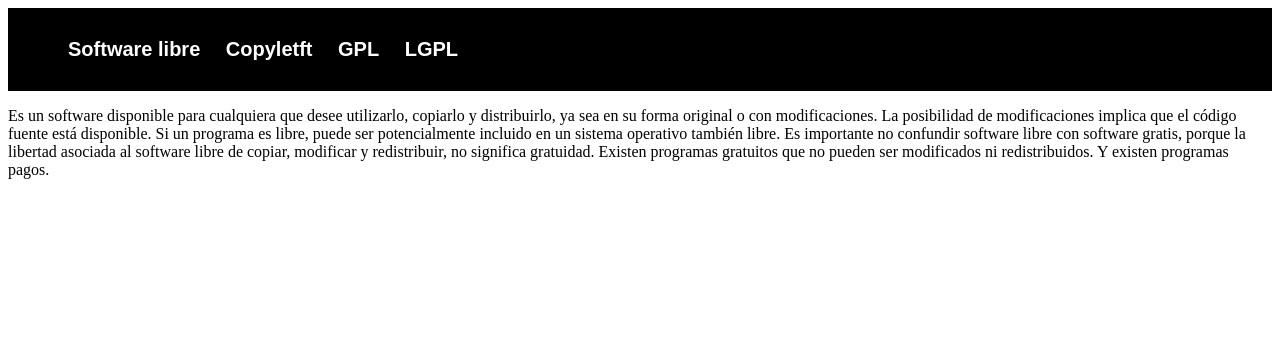
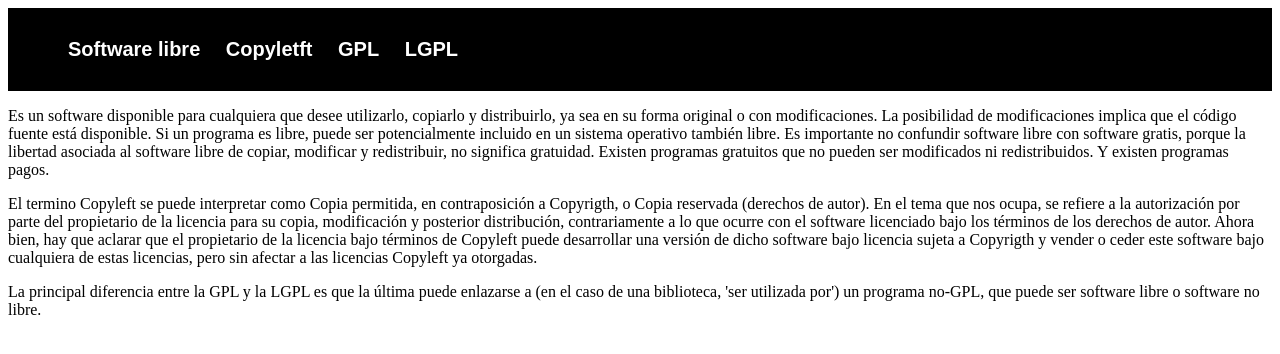
Before and after one commit to FM-Moyano/licencias, a plain HTML site: page index.html in a window 1280 px wide. Drawn offline with Linux system fonts and the light colour scheme.

Commit message:
Añado dos secciones

```diff
--- a/index.html
+++ b/index.html
@@ -31,6 +31,26 @@
         gratuitos que no pueden ser modificados ni redistribuidos. Y existen programas pagos.</p>
 
     </section>
+
+    <section id="copyleft">
+        <p>El termino Copyleft se puede interpretar como Copia permitida, en contraposición
+        a Copyrigth, o Copia reservada (derechos de autor).
+        En el tema que nos ocupa, se refiere a la autorización por parte del propietario de
+        la licencia para su copia, modificación y posterior distribución, contrariamente a lo que
+        ocurre con el software licenciado bajo los términos de los derechos de autor.
+        Ahora bien, hay que aclarar que el propietario de la licencia bajo términos de
+        Copyleft puede desarrollar una versión de dicho software bajo licencia sujeta a
+        Copyrigth y vender o ceder este software bajo cualquiera de estas licencias, pero sin
+        afectar a las licencias Copyleft ya otorgadas.
+        </p>
+    </section>
+
+    <section id="lgpl">
+        <p>La principal diferencia entre la GPL y la LGPL es que la última puede enlazarse a
+        (en el caso de una biblioteca, 'ser utilizada por') un programa no-GPL, que puede ser
+        software libre o software no libre.
+        </p>
+    </section>
 </body>
 
 </html>
```
